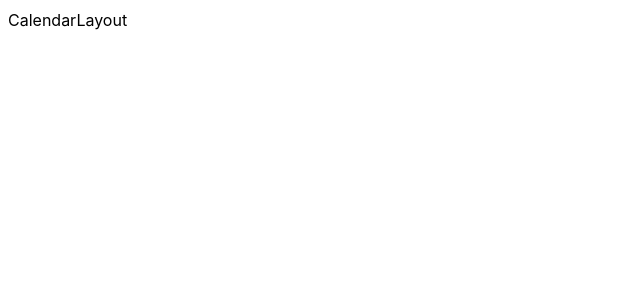
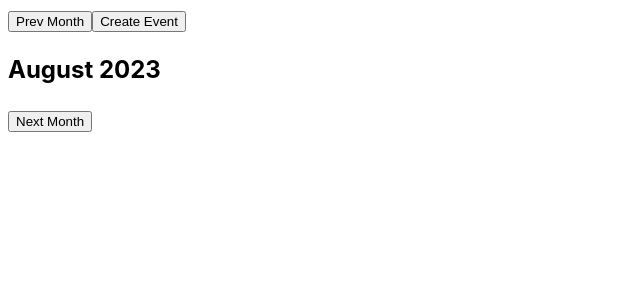
Before and after one commit to mdtalha109/Calendify, a React (Vite) app: page / in a window 1280 px wide. Shown: the top 300 px of the page, without its empty margins (0-640 px from the left). Built offline with nearby package versions, Linux system fonts and the light colour scheme.

Commit message:
feat: added calender header part to control month

```diff
--- /dev/null
+++ b/src/Components/CalendarHeader/CalendarHeader.jsx
@@ -0,0 +1,15 @@
+// CalendarHeader.js
+import React from 'react';
+
+const CalendarHeader = ({ currentDate, onPrevMonth, onNextMonth, handleOpenEventForm }) => {
+  return (
+    <header className="calendar-header">
+      <button onClick={onPrevMonth}>Prev Month</button>
+      <button onClick={handleOpenEventForm}>Create Event</button>
+      <h2>{currentDate.toLocaleString('default', { month: 'long', year: 'numeric' })}</h2>
+      <button onClick={onNextMonth}>Next Month</button>
+    </header>
+  );
+};
+
+export default CalendarHeader;
--- a/src/Components/CalendarLayout/CalendarLayout.jsx
+++ b/src/Components/CalendarLayout/CalendarLayout.jsx
@@ -1,11 +1,18 @@
-import React from 'react'
+// CalendarLayout.js
+import React, { useState, useEffect } from 'react';
+import CalendarHeader from '../CalendarHeader/CalendarHeader';
 
 const CalendarLayout = () => {
+  const [currentDate, setCurrentDate] = useState(new Date());
   return (
-    <>
-        CalendarLayout
-    </>
-  )
-}
+    <div className="calendar">
+      <CalendarHeader
+        currentDate={currentDate}
+        onPrevMonth={() => setCurrentDate(new Date(currentDate.getFullYear(), currentDate.getMonth() - 1))}
+        onNextMonth={() => setCurrentDate(new Date(currentDate.getFullYear(), currentDate.getMonth() + 1))}
+      />
+    </div>
+  );
+};
 
-export default CalendarLayout
+export default CalendarLayout;
```
Also changed, not shown: src/Components/CalendarHeader/styles/CalendarHeader.css (added).
